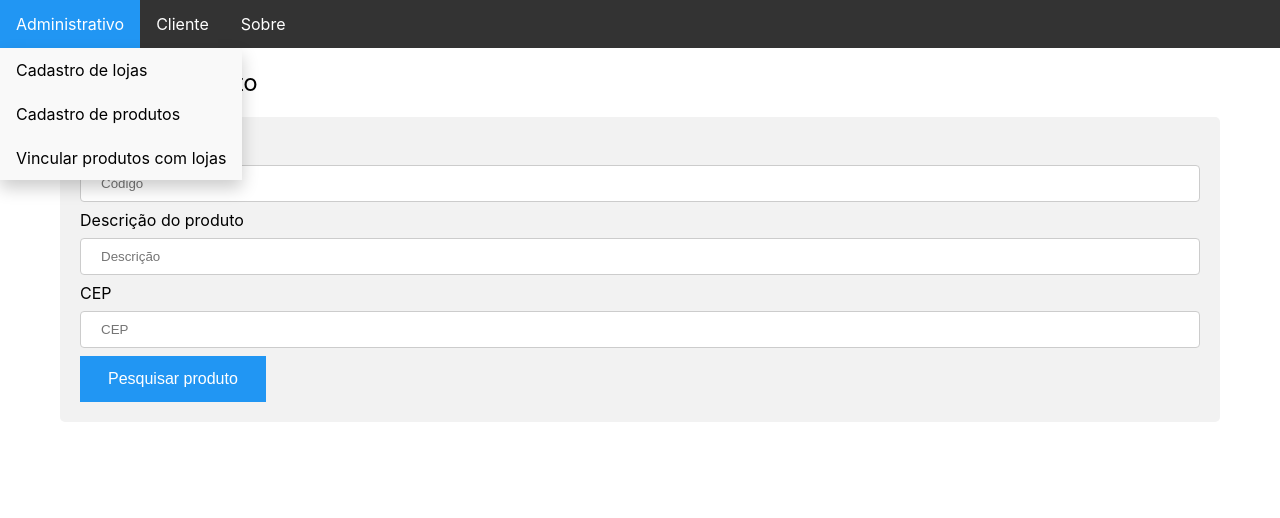
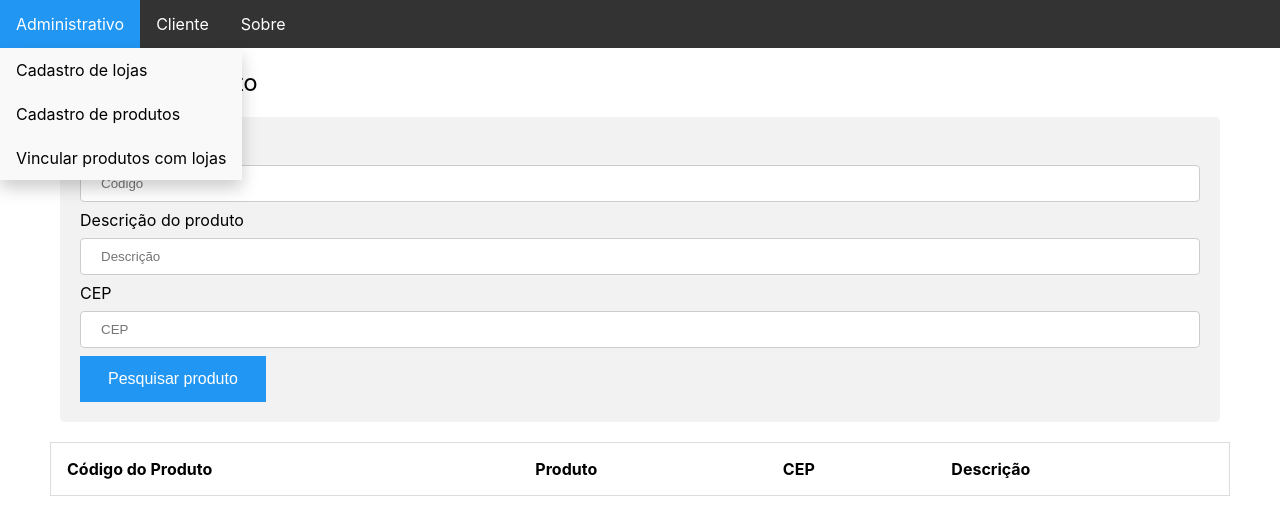
Before and after one commit to kairoLamarca/magalu-finder, a React (Create React App) app: page /PesquisaProduto in a window 1280 px wide. Shown: the top 518 px of the page. Built offline with nearby package versions, Linux system fonts and the light colour scheme.

Commit message:
Listagem dos produtos e lojas encontrados
Listagem dos produtos e lojas encontrados na tela do cliente de pesquisa de produtos

```diff
--- a/src/Components/Cliente/PesquisaProduto.js
+++ b/src/Components/Cliente/PesquisaProduto.js
@@ -53,6 +53,14 @@ class PesquisaProduto extends Component {
         );
     }
 
+    renderListagem() {
+        return (
+            <div>
+                <ListarProdutosLojas items={this.state.produtosEncontrados} />
+            </div>
+        )
+    }
+
     render() {
         return (
             <div>
@@ -60,10 +68,38 @@ class PesquisaProduto extends Component {
                 <div className="tela">
                     <h2>Pesquisar Produto</h2>
                     {this.renderPesquisa()}
+                    {this.renderListagem()}
                 </div>
             </div>
         )
     }
 }
 
+class ListarProdutosLojas extends Component {
+    render() {
+        return (
+            <table>
+                <thead>
+                    <tr>
+                        <th>Código do Produto</th>
+                        <th>Produto</th>
+                        <th>CEP</th>
+                        <th>Descrição</th>
+                    </tr>
+                </thead>
+                <tbody>
+                    {this.props.items.map(item => (
+                        <tr key={item.codigo_produto + item.loja}>
+                            <td>{item.codigo_produto}</td>
+                            <td>{item.produto}</td>
+                            <td>{item.loja}</td>
+                            <td>{item.cep}</td>
+                        </tr>
+                    ))}
+                </tbody>
+            </table>
+        );
+    }
+}
+
 export default PesquisaProduto;
```
